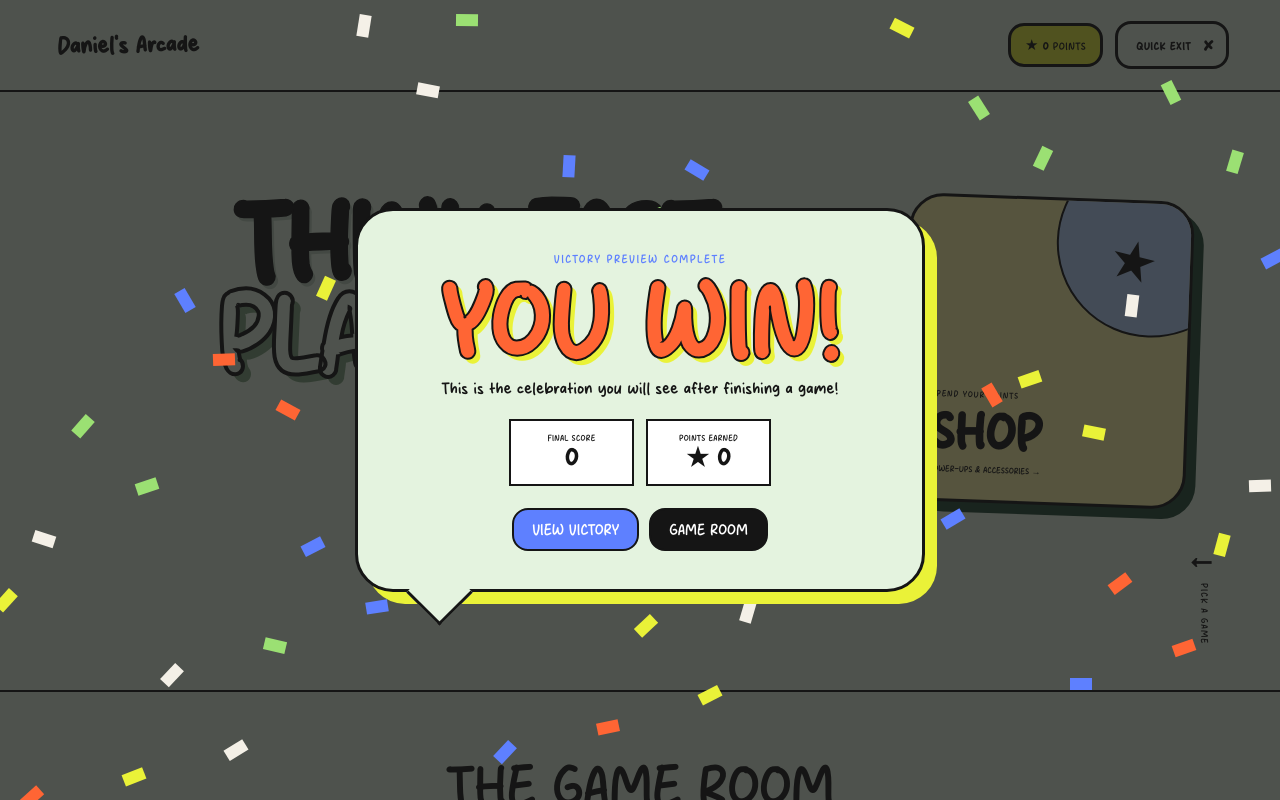
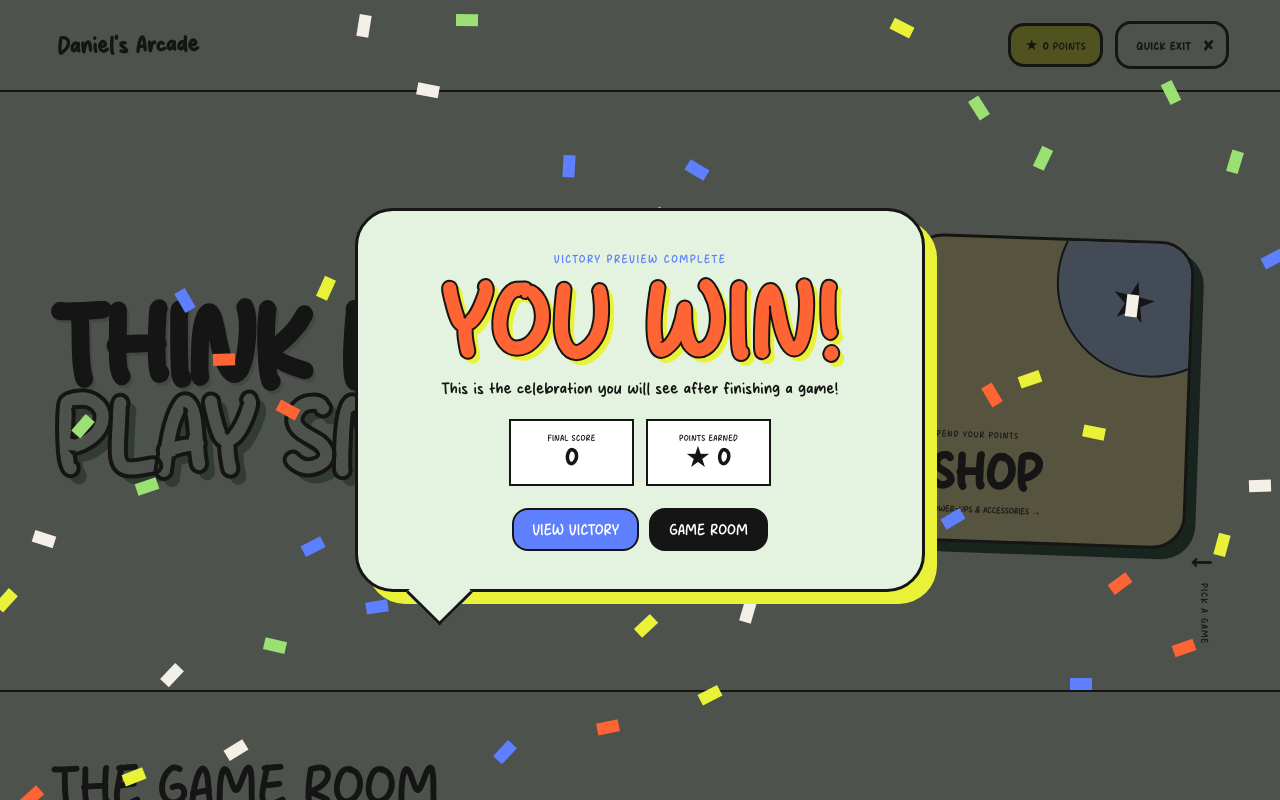
Before and after one commit to wilsonz0514/Daniel-s-Arcades, a plain HTML site: page index.html in a window 1280 px wide. Shown: the top 800 px of the page. Drawn offline with Linux system fonts and the light colour scheme.

Commit message:
I made the text more well organized.

```diff
--- a/landing-refresh.css
+++ b/landing-refresh.css
@@ -7,13 +7,13 @@ body{min-height:100vh}
 .brand span{display:block}.brand:hover{color:var(--deep-green);transform:rotate(0deg) scale(1.02)}
 .top-actions{gap:12px}
 
-.hero{background:none!important;min-height:600px;padding-top:105px;overflow:hidden}
+.hero{background:none!important;min-height:600px;padding:45px 4vw;overflow:hidden;display:flex;align-items:center}
 .hero h1{position:relative;z-index:2;max-width:68%;font-weight:900!important;font-size:clamp(66px,9vw,145px)!important;line-height:.8!important;color:var(--ink);-webkit-text-stroke:1.4px var(--ink);text-shadow:3px 4px 0 rgba(36,74,53,.22)}
 .hero h1 em{-webkit-text-stroke:4px var(--ink)!important;text-shadow:8px 8px 0 #7ea37d!important;color:var(--pastel-green)!important}
 
-.hero-shop{position:absolute;right:7vw;top:105px;width:min(285px,24vw);aspect-ratio:1/1.08;border:3px solid var(--ink);border-radius:34px;background:#fff7a8;box-shadow:10px 10px 0 var(--deep-green);padding:25px;display:flex;flex-direction:column;align-items:flex-start;justify-content:flex-end;text-align:left;cursor:pointer;transform:rotate(2deg);transition:.22s;z-index:3;overflow:hidden}
+.hero-shop{position:absolute;right:7vw;top:50%;width:min(285px,24vw);aspect-ratio:1/1.08;border:3px solid var(--ink);border-radius:34px;background:#fff7a8;box-shadow:10px 10px 0 var(--deep-green);padding:25px;display:flex;flex-direction:column;align-items:flex-start;justify-content:flex-end;text-align:left;cursor:pointer;transform:translateY(-50%) rotate(2deg);transition:.22s;z-index:3;overflow:hidden}
 .hero-shop:before{content:"";position:absolute;width:185px;height:185px;border-radius:50%;background:#bcd9ff;right:-55px;top:-55px;border:2px solid var(--ink)}
-.hero-shop:hover{transform:rotate(0) translateY(-7px);box-shadow:14px 14px 0 var(--ink)}
+.hero-shop:hover{transform:translateY(calc(-50% - 7px)) rotate(0);box-shadow:14px 14px 0 var(--ink)}
 .hero-shop-icon{position:absolute;right:33px;top:27px;font-size:54px;z-index:1;transform:rotate(12deg)}
 .hero-shop small{font-size:9px;letter-spacing:.1em}.hero-shop strong{font-size:54px;line-height:.9;margin:8px 0}.hero-shop i{font-style:normal;font-size:9px}
 
@@ -23,8 +23,8 @@ body{min-height:100vh}
 .art{overflow:hidden}
 
 /* Softer shapes, stronger outlines, and centered display titles. */
-.hero h1{margin-left:2vw;text-align:center}
-.section-heading{justify-content:center;text-align:center}.section-heading>div{width:100%}.section-heading>p{position:absolute;right:4vw}
+.hero h1{margin:0;text-align:left}
+.section-heading{justify-content:flex-start;text-align:left}.section-heading>div{width:auto}.section-heading>p{position:absolute;right:4vw}
 .game-header,.shop-hero{position:relative;justify-content:center;text-align:center}
 .game-header>div:first-child,.shop-hero>div:first-child{width:100%}
 .scorebox,.shop-wallet{position:absolute;right:0;bottom:0}
@@ -42,5 +42,5 @@ body{min-height:100vh}
 .number-grid,.pattern-sequence{border-width:3px}
 .instructions b,.play-circle{border-radius:50%}
 
-@media(max-width:900px){.hero{padding-top:65px;min-height:auto;padding-bottom:70px}.hero h1{max-width:100%;margin-left:0;font-size:14vw!important}.hero-shop{position:relative;right:auto;top:auto;width:100%;max-width:420px;aspect-ratio:auto;min-height:180px;margin:55px auto 0;transform:none}.hero-shop strong{font-size:46px}.game-card{border-radius:24px}.section-heading>p{display:none}.scorebox,.shop-wallet{position:static;margin-left:15px}.game-header,.shop-hero{text-align:left}}
+@media(max-width:900px){.hero{display:block;padding-top:65px;min-height:auto;padding-bottom:70px}.hero h1{max-width:100%;margin-left:0;font-size:14vw!important}.hero-shop{position:relative;right:auto;top:auto;width:100%;max-width:420px;aspect-ratio:auto;min-height:180px;margin:55px auto 0;transform:none}.hero-shop:hover{transform:translateY(-7px)}.hero-shop strong{font-size:46px}.game-card{border-radius:24px}.section-heading>p{display:none}.scorebox,.shop-wallet{position:static;margin-left:15px}.game-header,.shop-hero{text-align:left}}
 @media(max-width:600px){.brand{font-size:19px!important}.wallet-btn{font-size:8px}.hero h1 em{-webkit-text-stroke:2.5px var(--ink)!important;text-shadow:5px 5px 0 #7ea37d!important}.hero-shop{border-radius:25px}.game-card{border-radius:22px}}
```
